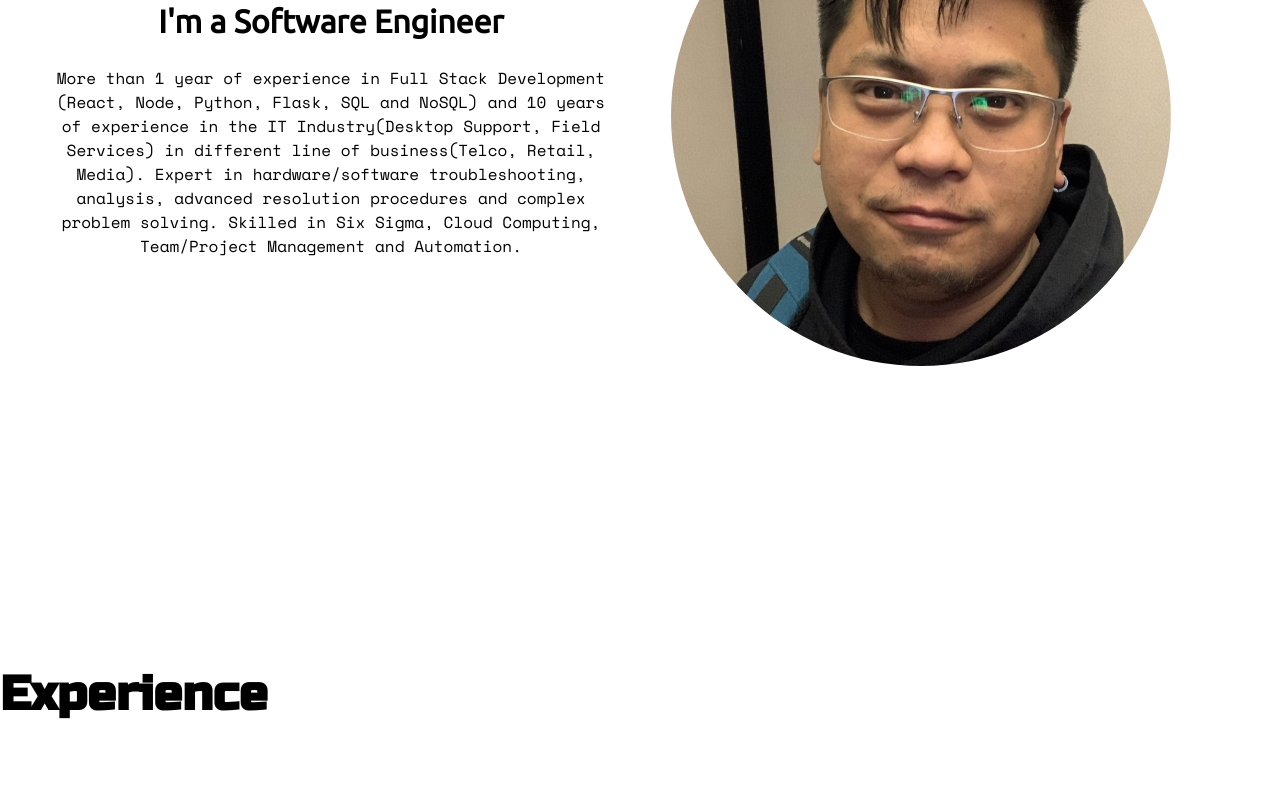
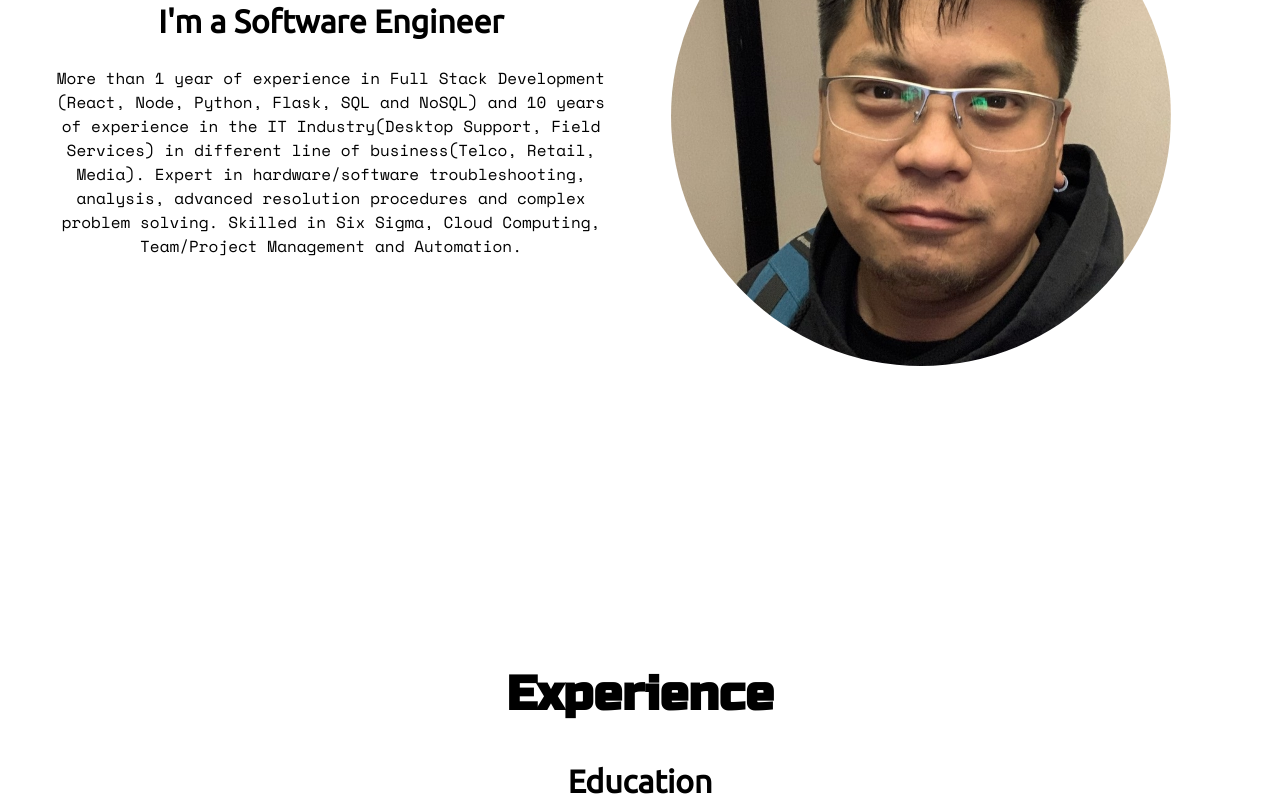
Before and after one commit to Bernard-Calma/bernard, a React (Create React App) app: page / in a window 1280 px wide. Shown: the part 454-1254 px from the top of the page. Before the commit the page ends 1177 px from the top, so only its background shows below. Built offline with nearby package versions, Linux system fonts and the light colour scheme.

Commit message:
experience css created and imported

```diff
--- /dev/null
+++ b/src/containers/Experience.css
@@ -0,0 +1,3 @@
+.sectionExperience {
+    text-align: center;
+}
--- a/src/containers/Experience.jsx
+++ b/src/containers/Experience.jsx
@@ -1,5 +1,5 @@
 import { useState } from "react"
-
+import "./Experience.css"
 const Experience = () => {
     const [schools] = useState(
         [{
@@ -54,9 +54,11 @@ const Experience = () => {
             ]
           }]
     )
+
     return (
         <section className="sectionExperience" id="idExperience">
             <h1>Experience</h1>
+            <h2>Education</h2>
         </section>
     )
 }
```
